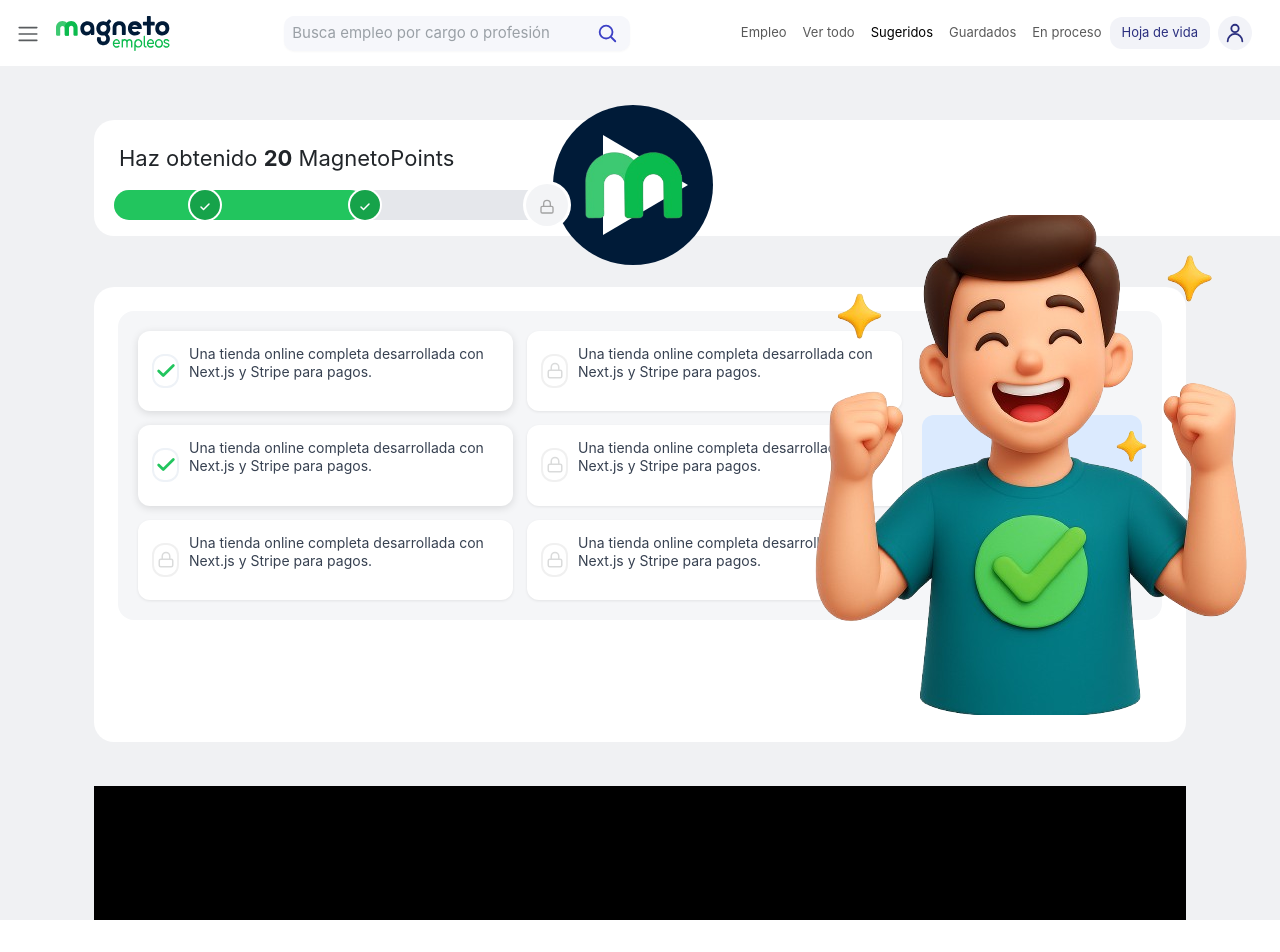
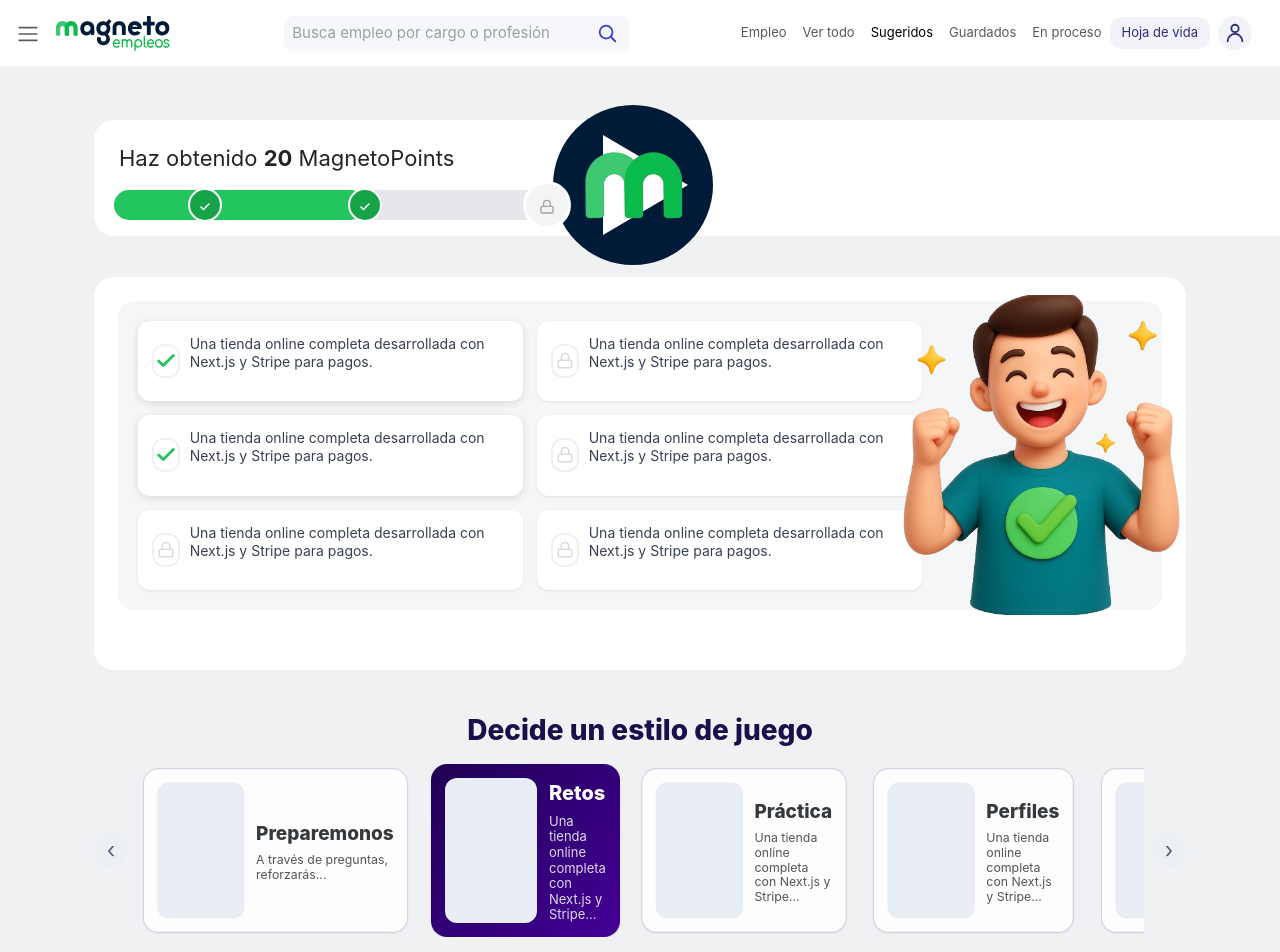
Before and after one commit to JeronimoCampuzanoC/MagnetoQuest, a React (Create React App) app in the folder client/: page /misiones in a window 1280 px wide. Shown: the top 952 px of the page. Before the commit the page ends 920 px from the top, so only its background shows below. Built offline with nearby package versions, Linux system fonts and the light colour scheme.

Commit message:
Carousel

```diff
--- a/client/src/apps/misiones.module.css
+++ b/client/src/apps/misiones.module.css
@@ -3,7 +3,7 @@
     grid-template-columns: repeat(6, 1fr);
     grid-template-rows: repeat(9, 1fr);
     gap: 30px;
-    height: 100vh;
+    height: 120vh;
     margin-top: 30px;
 }
 
@@ -46,6 +46,7 @@
 }
 
 
+
 .emblemIcon{
      width: 90px;
 }
@@ -55,7 +56,7 @@
     grid-row: span 2 / span 2;
     grid-column-start: 1;
     grid-row-start: 8;
-    background-color: black;
+    margin-top: -200px;
 }
 
 .misiones {
@@ -65,7 +66,7 @@
     grid-row-start: 3;
     border-radius: 20px;
     width: 100%;
-    height: 120%;
+    height: 82%;
     background-color: rgb(255, 255, 255);
-    margin-top: -90px;
+    margin-top: -120px;
 }
--- a/client/src/apps/misiones.tsx
+++ b/client/src/apps/misiones.tsx
@@ -1,7 +1,7 @@
 import styles from "./misiones.module.css"
 import ProgressBarSteps from "../components/perfilComponents/progressBar"
-import optionGrid from "../components/perfilComponents/optionGrid"
 import OptionGrid, { OptionItem } from "../components/perfilComponents/optionGrid"
+import Carousel from "../components/perfilComponents/carousel"
 
 const dataFromDB: OptionItem[] = [
     { id: 1, text: "Una tienda online completa desarrollada con Next.js y Stripe para pagos.", active: true },
@@ -34,6 +34,7 @@
                     </div>
 
                     <div className={styles.misiones}>
+
                         <div style={{ padding: 24 }}>
                             <OptionGrid
                                 items={dataFromDB}
@@ -45,7 +46,9 @@
                     </div>
 
                     <div className={styles.div7}>
-
+                        <div style={{ maxWidth: 2000}}>
+                            <Carousel autoPlayMs={2800} />
+                        </div>
                     </div>
 
                 </div>
--- /dev/null
+++ b/client/src/components/perfilComponents/carousel.module.css
@@ -0,0 +1,114 @@
+.wrapper {
+  background: #F0F1F3;
+  border-radius: 16px;
+}
+
+.title {
+  text-align: center;
+  font-size: 28px;
+  font-weight: 800;
+  color: #1b0e4a;
+  margin: 8px 0 16px;
+}
+
+/* Carrusel */
+.carousel {
+  display: grid;
+  grid-template-columns: auto 1fr auto;
+  align-items: center;
+  gap: 8px;
+}
+
+.arrow {
+  width: 34px;
+  height: 34px;
+  border-radius: 50%;
+  border: none;
+  background: #eceff3;
+  color: #5a5f7a;
+  cursor: pointer;
+  display: grid;
+  place-items: center;
+  font-size: 22px;
+}
+.arrow:hover { filter: brightness(0.98); }
+
+/* Pista: mostramos 3 tarjetas: izquierda, centro (destacada), derecha.
+   Aun así renderizamos 5 (para que puedas personalizarlas). */
+.track {
+  display: grid;
+  grid-template-columns: repeat(5, 1fr);
+  gap: 16px;
+  align-items: stretch;
+  overflow: hidden;
+}
+
+/* Tarjeta base */
+.card {
+  border-radius: 16px;
+  padding: 14px;
+  display: grid;
+  grid-template-columns: 92px 1fr;
+  gap: 12px;
+  min-height: 120px;
+  box-shadow: 0 1px 3px rgba(0,0,0,.08);
+}
+
+/* Laterales (blancas) */
+.cardIdle {
+  background: #ffffff;
+  border: 1px solid rgba(41, 0, 120, .2);
+}
+
+/* Centro (destacada con morado) */
+.cardActive {
+  background: linear-gradient(135deg, #200054 0%, #430096 100%);
+  color: #fff;
+}
+
+/* Imagen placeholder (tú pones la imagen) */
+.imageSlot {
+  width: 100%;
+  border-radius: 12px;
+  background: #e9edf5;
+}
+
+/* Texto */
+.cardText {
+  display: grid;
+  align-content: center;
+  gap: 6px;
+}
+.cardTitle {
+  font-size: 20px;
+  font-weight: 800;
+  color: inherit;
+}
+.cardSubtitle {
+  font-size: 13px;
+  line-height: 1.2;
+  color: inherit;
+  opacity: .85;
+}
+
+/* Para simular 3 visibles:
+   - Escala y opacidad en laterales
+   - Centro a tamaño normal */
+.track > .card:nth-child(1),
+.track > .card:nth-child(3),
+.track > .card:nth-child(4),
+.track > .card:nth-child(5) {
+  transform: scale(.95);
+  opacity: .9;
+}
+
+/* Responsivo */
+@media (max-width: 900px) {
+  .track { gap: 12px; }
+  .card { grid-template-columns: 80px 1fr; }
+}
+@media (max-width: 640px) {
+  .card { grid-template-columns: 64px 1fr; }
+  .cardTitle { font-size: 18px; }
+  .cardSubtitle { font-size: 12px; }
+}
--- /dev/null
+++ b/client/src/components/perfilComponents/carousel.tsx
@@ -0,0 +1,78 @@
+import React, { useEffect, useMemo, useState } from "react";
+import styles from "./carousel.module.css";
+
+type Item = {
+  id: number;
+  title: string;
+  subtitle: string;
+};
+
+const DATA: Item[] = [
+  { id: 1, title: "Perfiles", subtitle: "Una tienda online completa con Next.js y Stripe..." },
+  { id: 2, title: "Conceptos", subtitle: "Una tienda online completa con Next.js y Stripe..." },
+  { id: 3, title: "Preparemonos", subtitle: "A través de preguntas, reforzarás..." },
+  { id: 4, title: "Retos", subtitle: "Una tienda online completa con Next.js y Stripe..." },
+  { id: 5, title: "Práctica", subtitle: "Una tienda online completa con Next.js y Stripe..." }
+];
+
+type Props = {
+  autoPlayMs?: number; // tiempo entre slides
+};
+
+const GameStyleCarousel: React.FC<Props> = ({ autoPlayMs = 2800 }) => {
+  const [index, setIndex] = useState(0); // índice del item activo (centro)
+
+  // bucle infinito
+  const next = () => setIndex((i) => (i + 1) % DATA.length);
+  const prev = () => setIndex((i) => (i - 1 + DATA.length) % DATA.length);
+
+  // autoplay
+  useEffect(() => {
+    const t = setInterval(next, autoPlayMs);
+    return () => clearInterval(t);
+  }, [autoPlayMs]);
+
+  // para render fácil: tomamos 5 items en orden rotado (siempre son 5)
+  const ring = useMemo(() => {
+    const arr = [...DATA];
+    return arr.map((_, i) => arr[(index + i) % arr.length]);
+  }, [index]);
+
+  return (
+    <div className={styles.wrapper}>
+      <h2 className={styles.title}>Decide un estilo de juego</h2>
+
+      <div className={styles.carousel}>
+        <button className={styles.arrow} onClick={prev} aria-label="Anterior">‹</button>
+
+        {/* Pista de slides (mostramos 3 visibles, pero hay 5 tarjetas) */}
+        <div className={styles.track}>
+          {ring.map((item, i) => {
+            // el slide central (i === 1) va destacado
+            const isCenter = i === 1;
+            return (
+              <div
+                key={item.id}
+                className={`${styles.card} ${isCenter ? styles.cardActive : styles.cardIdle}`}
+              >
+                {/* espacio para imagen */}
+                <div className={styles.imageSlot}>
+                  {/* aquí pondrás tu <img src="..."/> */}
+                </div>
+
+                <div className={styles.cardText}>
+                  <div className={styles.cardTitle}>{item.title}</div>
+                  <div className={styles.cardSubtitle}>{item.subtitle}</div>
+                </div>
+              </div>
+            );
+          })}
+        </div>
+
+        <button className={styles.arrow} onClick={next} aria-label="Siguiente">›</button>
+      </div>
+    </div>
+  );
+};
+
+export default GameStyleCarousel;
--- a/client/src/components/perfilComponents/optionGrid.module.css
+++ b/client/src/components/perfilComponents/optionGrid.module.css
@@ -5,7 +5,7 @@
   border-radius: 16px;
   padding: 20px;
   width: 100%;
-  height: 100%;
+  height: 110%;
 }
 
 /* Grilla de opciones */
@@ -63,7 +63,7 @@
 }
 
 .imagePlaceholder {
-  width: 220px; /* 👈 espacio reservado */
+  width: 200px; /* 👈 espacio reservado */
   display: flex;
   align-items: center;
   justify-content: center;
@@ -73,7 +73,6 @@
   width: 100%;
   height: 100px;
   border-radius: 12px;
-  background: #dbeafe;
   display: flex;
   align-items: center;
   justify-content: center;
--- a/client/src/components/perfilComponents/optionGrid.tsx
+++ b/client/src/components/perfilComponents/optionGrid.tsx
@@ -83,7 +83,7 @@
             </div>
 
                 <div className={styles.imagePlaceholder}>
-                    <div className={styles.fakeImage}><img src="../static/personaMisiones.png"></img></div>
+                    <div className={styles.fakeImage}><img src="../static/personaMisiones.png" style={{width:320}}></img></div>
                 </div>
 
         </div>
```
